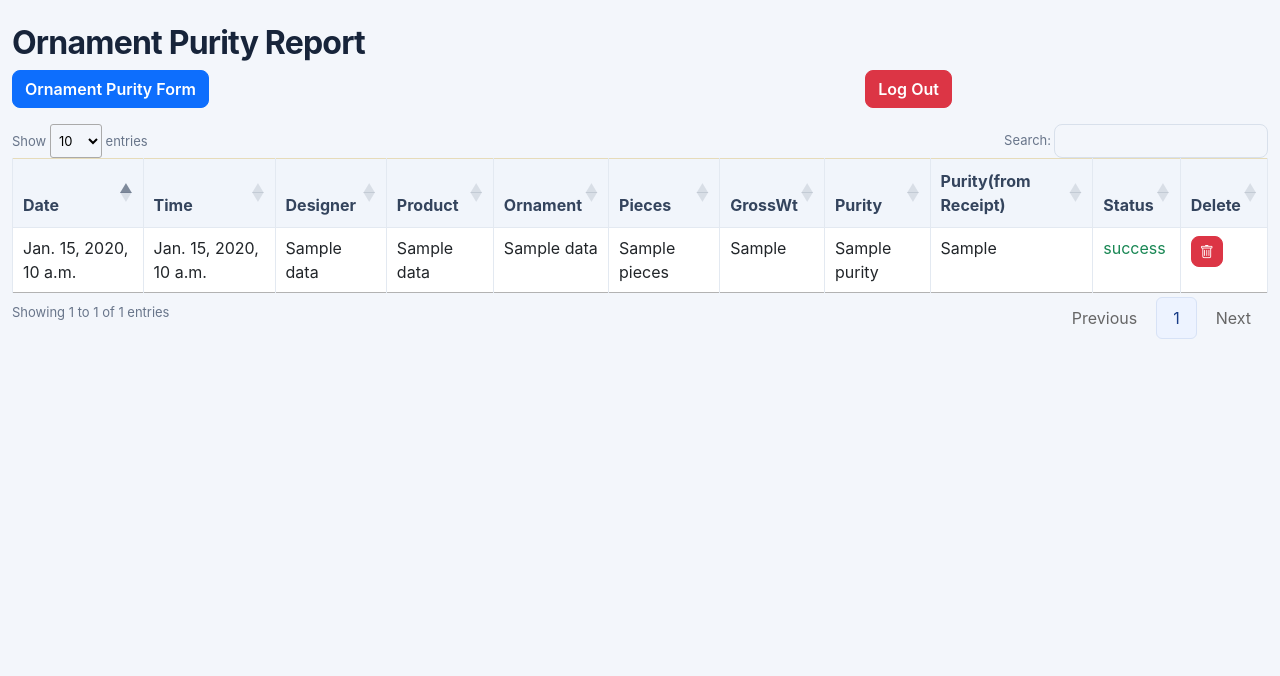
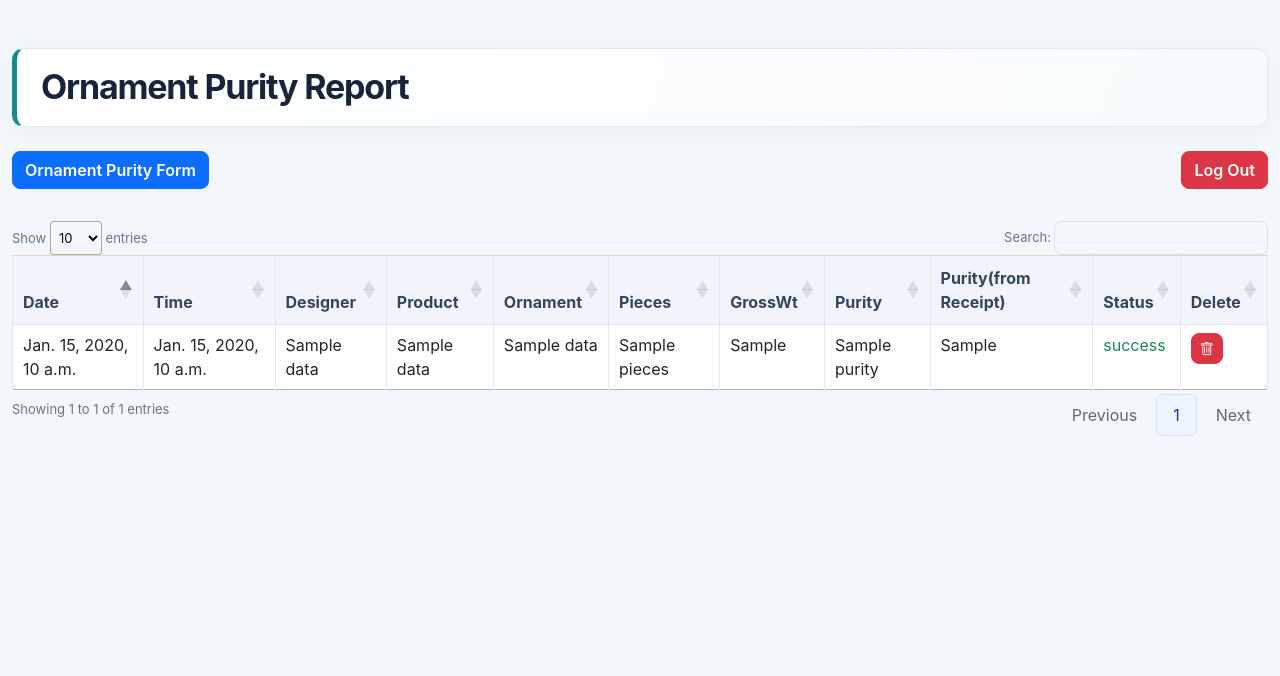
Before and after one commit to pavithrankumaravel/kv-reports, a Django app: template templates/ornamentPurityFormReport.html in a window 1280 px wide. Shown: the top 676 px of the page. Before the commit the page ends 339 px from the top, so only its background shows below. Run offline with Django 5.2, Linux system fonts and the light colour scheme; the template is opened without the code that fills it: most values are stand-ins (such as "Sample title", 1, 10 or a date in 2020); some libraries are stand-ins or nearby versions.

Commit message:
Update the frontend design in 'Ornament Purity Report'page.

```diff
--- a/templates/ornamentPurityFormReport.html
+++ b/templates/ornamentPurityFormReport.html
@@ -50,16 +50,11 @@
 </head>
 
     <body>
-        <div class="container mt-4">
-            <h2>Ornament Purity Report</h2>
-            <div class="row">
-                <div class="col-md-4">
-                    <button class="btn btn-primary mb-3" data-bs-toggle="modal" data-bs-target="#add">Ornament Purity Form</button>
-                </div>
-                <div class="col-md-4"></div>
-                <div class="col-md-4 text-align-end">
-                    <a href="../logout" class="btn btn-danger mb-3 justify-content-end">Log Out</a>
-                </div>
+        <div class="container mt-5">
+            <h1>Ornament Purity Report</h1>
+            <div class="d-flex flex-wrap justify-content-between align-items-center gap-2 mb-3">
+                <button class="btn btn-primary mb-3" data-bs-toggle="modal" data-bs-target="#add">Ornament Purity Form</button>
+                <a href="../logout/" class="btn btn-danger mb-3">Log Out</a>
             </div>
             <div class="modal fade" id="add" tabindex="-1" aria-labelledby="purityModalTitle" aria-hidden="true">
                 <div class="modal-dialog modal-dialog-centered purity-dialog">
```
